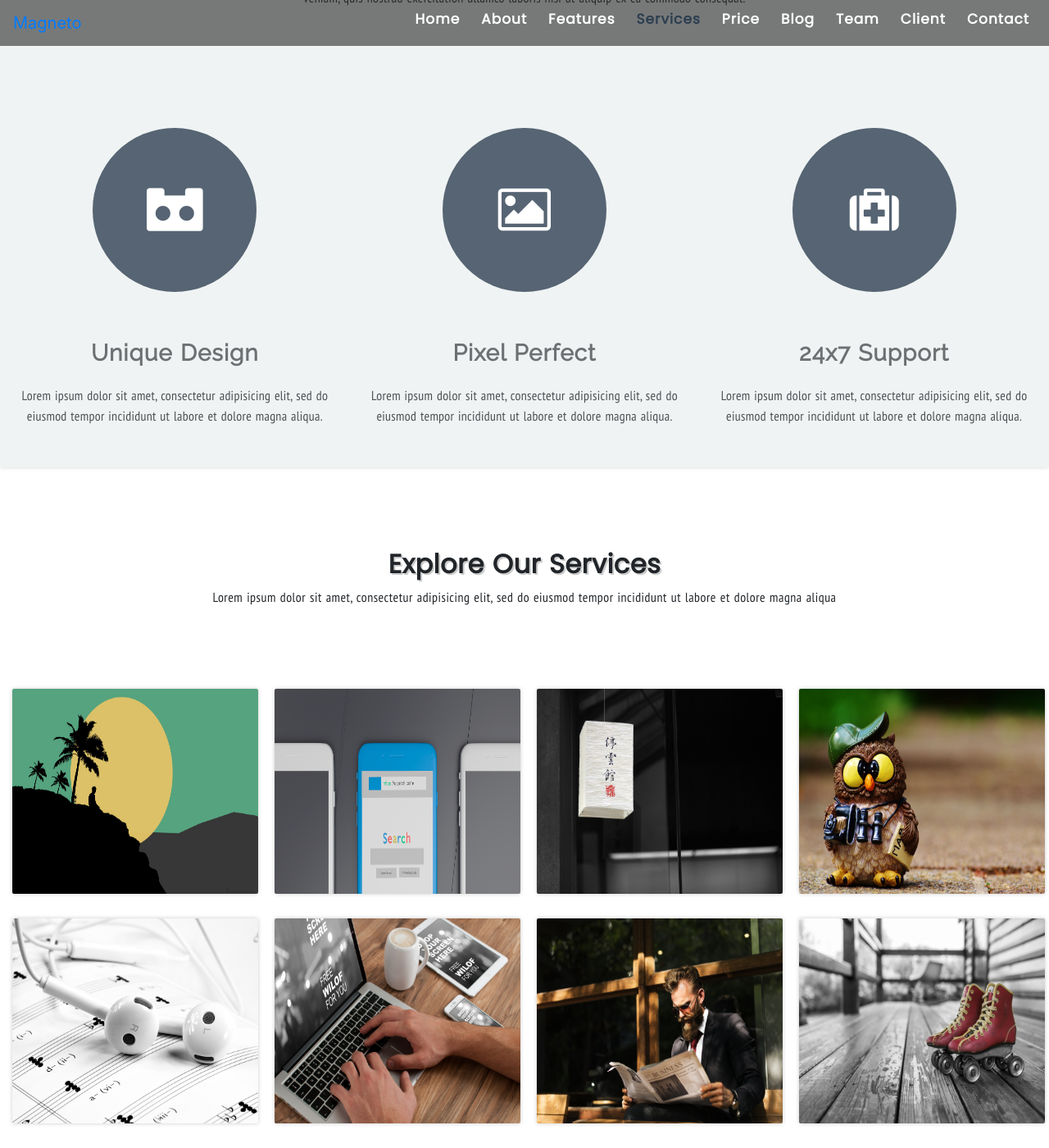
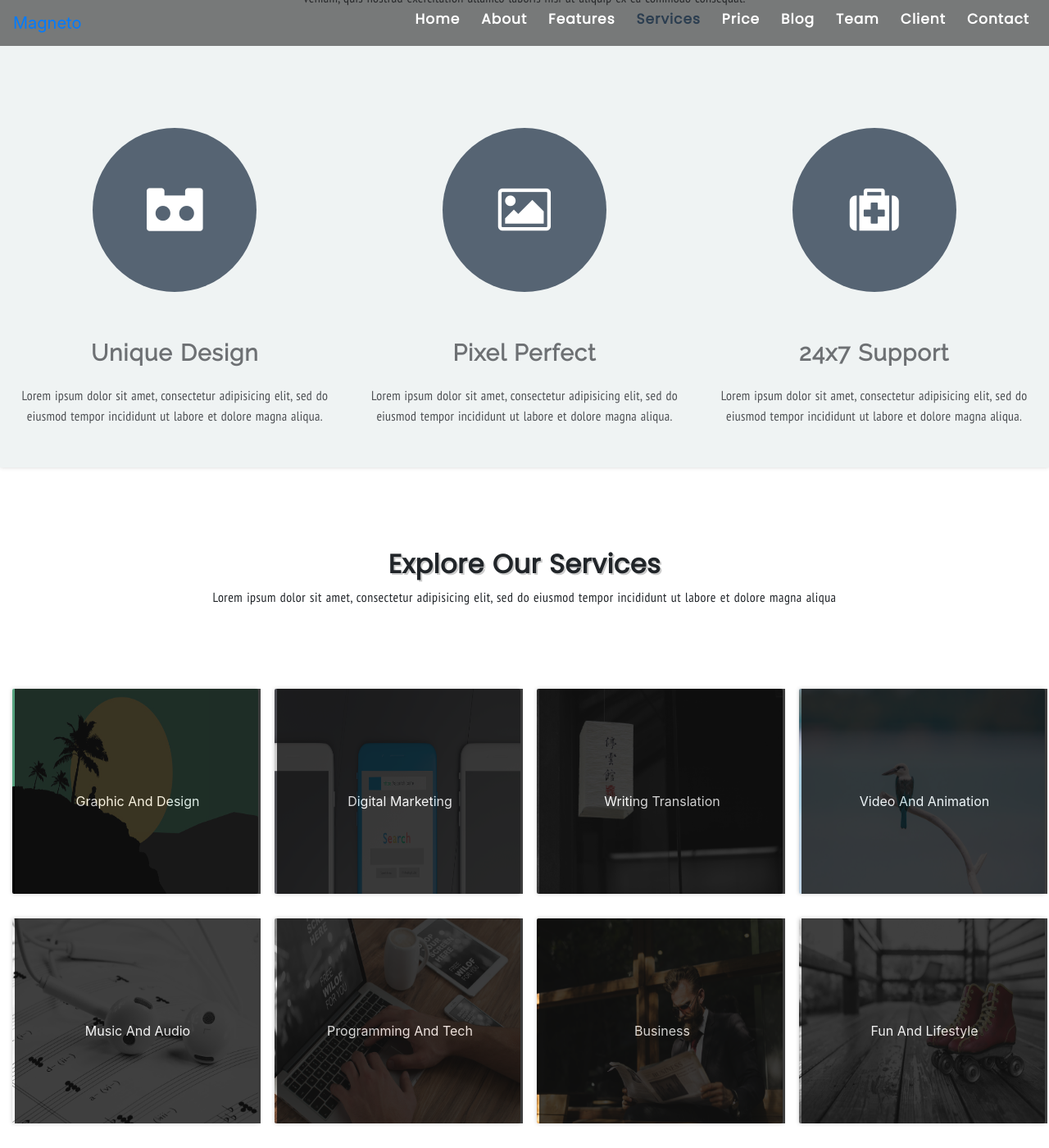
Before and after one commit to Jekyllfox/Magneto, a Jekyll site: the page built from index.html, in a window 1280 px wide and 1400 px high, scrolled down 1549 px. Shown: the whole window at 82% size. Built offline with Jekyll 4.4.1, drawn with Linux system fonts in a browser that asks for light colours; nearby versions of some CDN libraries; Markdown is read by kramdown in place of the engine named in the settings.

Commit message:
initial commit

```diff
--- a/css/style.css
+++ b/css/style.css
@@ -458,7 +458,6 @@ font-family: 'PT Sans Narrow', sans-serif;
 }
 
 .service-detail{
-  visibility: hidden;
   width: 300px;
   height: 250px;
   background-color:#111111;
--- a/index.html
+++ b/index.html
@@ -76,7 +76,7 @@ layout: default
       <img src="images\service-images\graphic.jpg" alt="">
       </div>
       <div class="service-detail">
-        <a href="#">graphic & design</a>
+        <a href="#">graphic and design</a>
       </div>
       </div>
       <div class="col-lg-3">
@@ -97,7 +97,7 @@ layout: default
       </div>
       <div class="col-lg-3">
         <div class="service-image">
-        <img src="images\service-images\owl.jpg" alt="">
+        <img src="images\service-images\bird.jpg" alt="">
         </div>
         <div class="service-detail">
           <a href="#">video and animation</a>
@@ -110,7 +110,7 @@ layout: default
           <img src="images\service-images\music.jpg" alt="">
           </div>
           <div class="service-detail">
-            <a href="#"></a>
+            <a href="#">music and audio</a>
           </div>
         </div>
         <div class="col-lg-3">
@@ -118,7 +118,7 @@ layout: default
         <img src="images\service-images\macbook.jpg" alt="">
         </div>
         <div class="service-detail">
-          <a href="#"></a>
+          <a href="#">programming and tech</a>
         </div>
       </div>
       <div class="col-lg-3">
@@ -126,7 +126,7 @@ layout: default
       <img src="images\service-images\beard.jpg" alt="">
       </div>
       <div class="service-detail">
-        <a href="#"></a>
+        <a href="#">business</a>
       </div>
     </div>
     <div class="col-lg-3">
@@ -134,7 +134,7 @@ layout: default
     <img src="images\service-images\roller-skates.jpg" alt="">
     </div>
     <div class="service-detail">
-      <a href="#"></a>
+      <a href="#">fun and lifestyle</a>
     </div>
   </div>
     </div>
```
Also changed, not shown: images/service-images/bird.jpg (added), images/service-images/owl.jpg (deleted), 4 other files.
